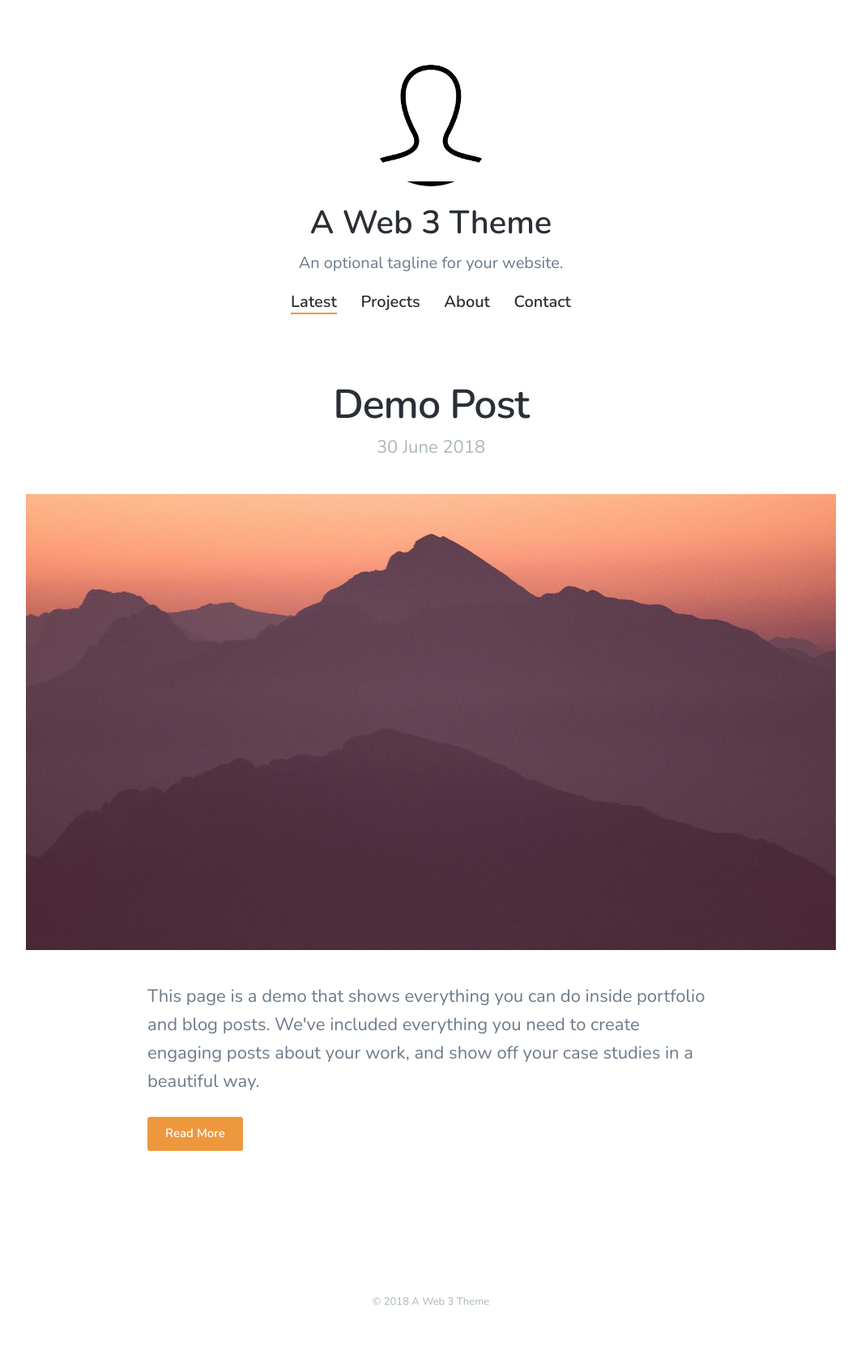
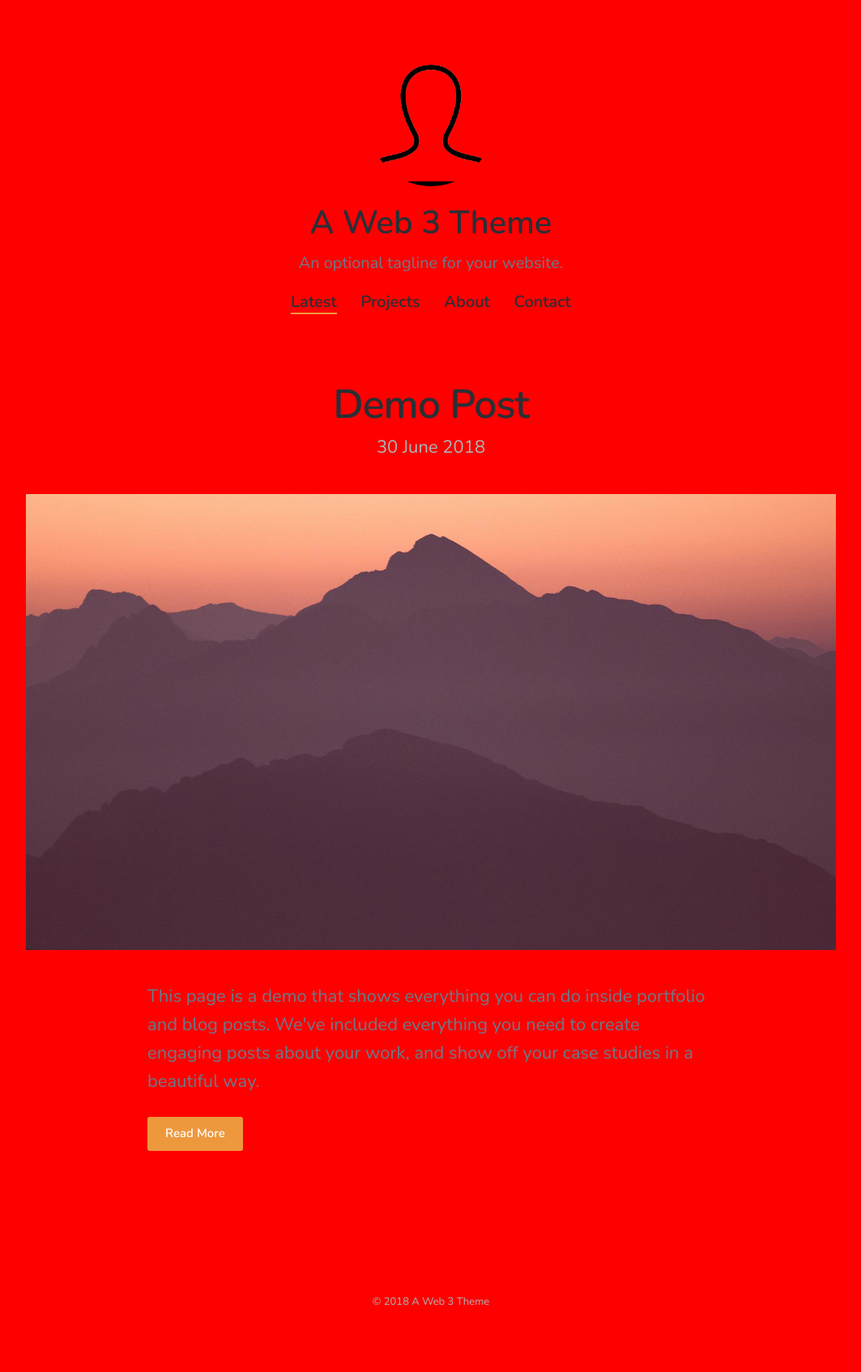
Before and after one commit to noremuhh/web-3-theme, a Jekyll site: the page built from index.html, in a window 1280 px wide. Shown: the whole page at 81% size, without its empty margins (108-1171 px from the left). Built offline with Jekyll 4.4.1, drawn with Linux system fonts in a browser that asks for light colours; nearby versions of some CDN libraries; the list of posts is cut into pages by our own code.

Commit message:
Test Overrides

```diff
--- a/css/style.scss
+++ b/css/style.scss
@@ -144,3 +144,9 @@ $grid-spacing: {{ site.data.settings.grid_settings.grid_spacing }}px;
 // - - - - - - - - - - Section styles
 
 @import "_includes/_listing";
+
+
+// - - - - - - - - - - Your Overrides
+body {
+    background: red !important;
+}
```
